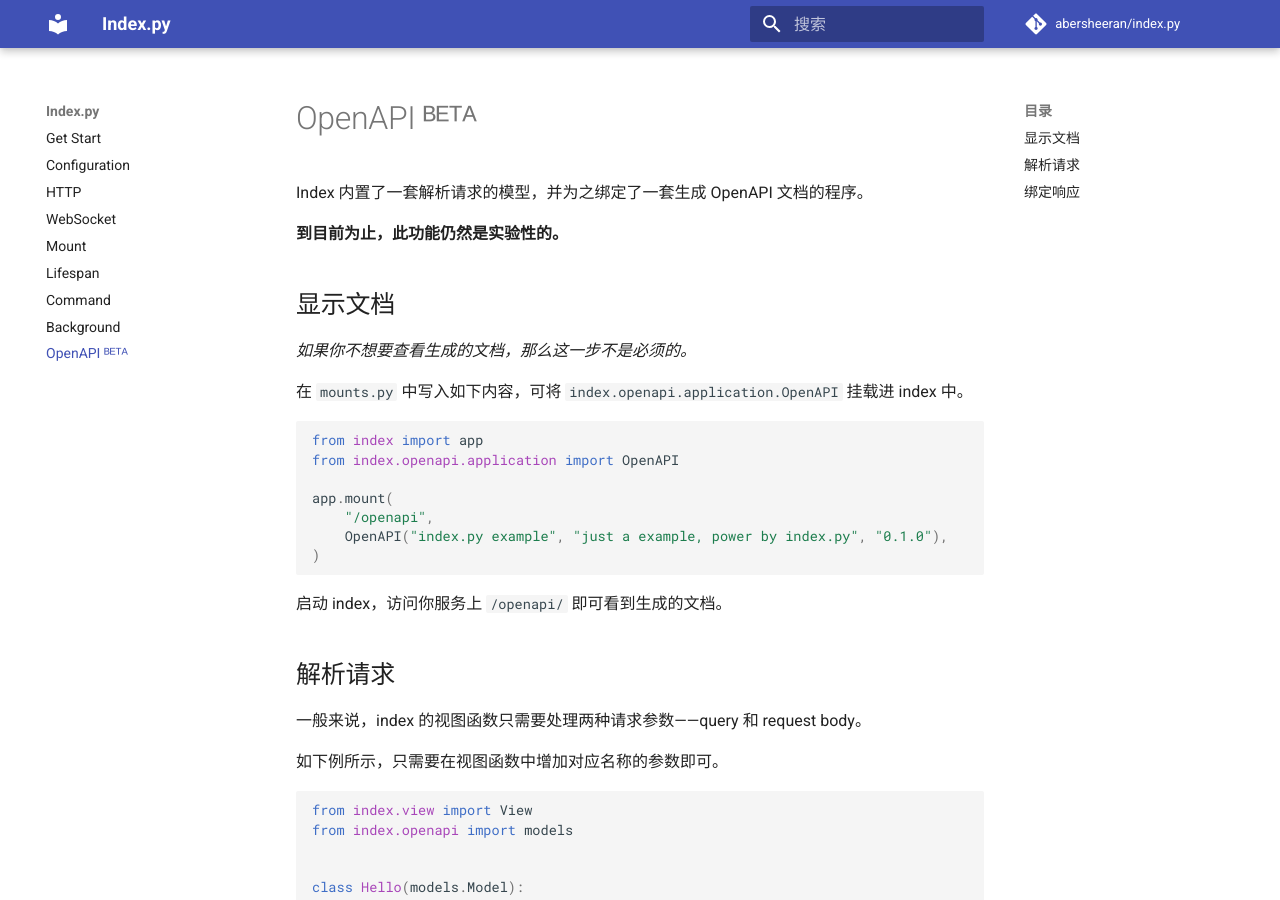
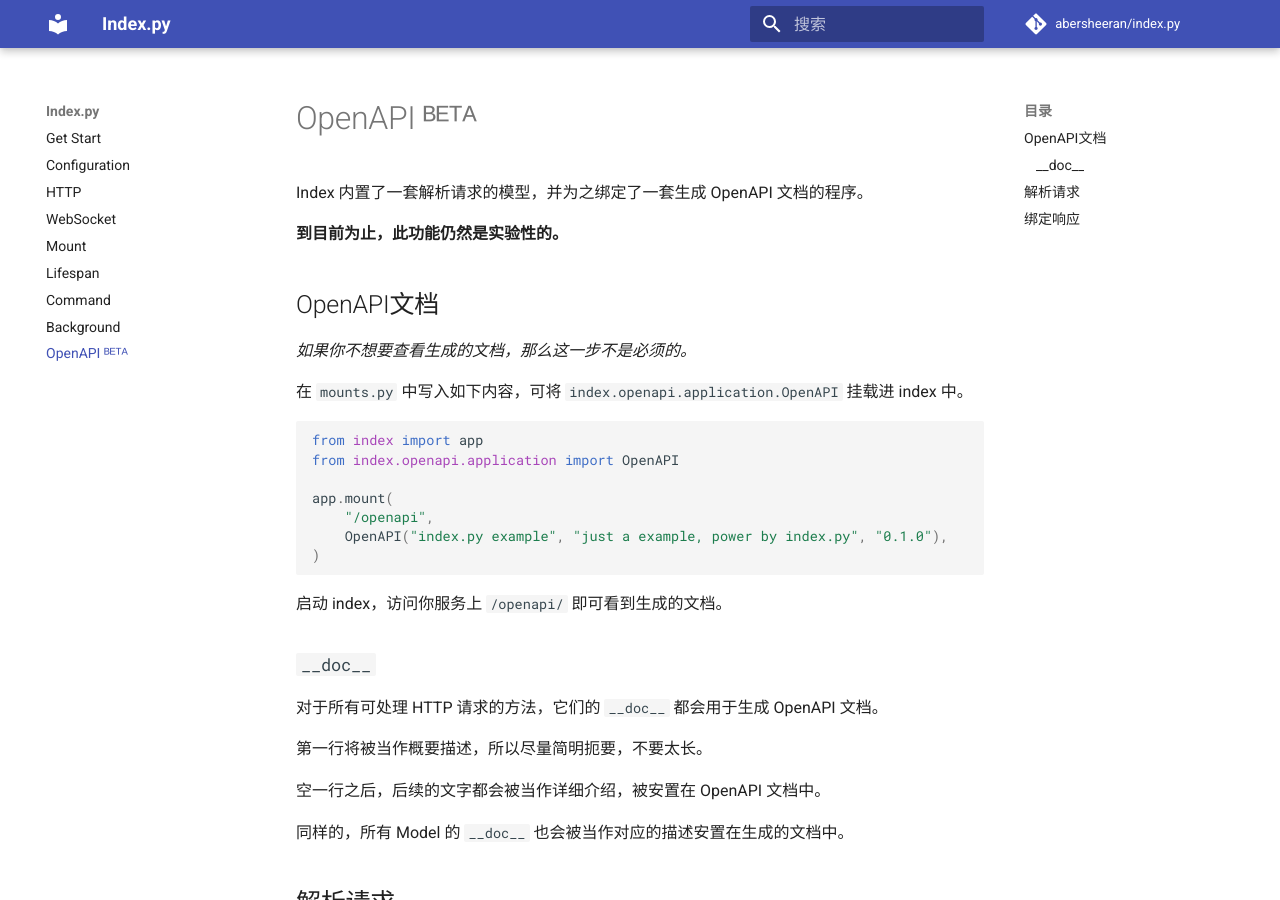
Before and after one commit to abersheeran/kui, an MkDocs documentation site: the page built from docs/openapi.md, in a window 1280 px wide and 900 px high. Built offline with MkDocs 1.6.1 and Material for MkDocs 9.7.7, drawn with Linux system fonts in a browser that asks for light colours; comment, search, counter and statistics services are not loaded.

Commit message:
update docs

````diff
--- a/docs/openapi.md
+++ b/docs/openapi.md
@@ -2,7 +2,7 @@ Index 内置了一套解析请求的模型，并为之绑定了一套生成 Open
 
 **到目前为止，此功能仍然是实验性的。**
 
-## 显示文档
+## OpenAPI文档
 
 *如果你不想要查看生成的文档，那么这一步不是必须的。*
 
@@ -19,6 +19,16 @@ app.mount(
 ```
 
 启动 index，访问你服务上 `/openapi/` 即可看到生成的文档。
+
+### `__doc__`
+
+对于所有可处理 HTTP 请求的方法，它们的 `__doc__` 都会用于生成 OpenAPI 文档。
+
+第一行将被当作概要描述，所以尽量简明扼要，不要太长。
+
+空一行之后，后续的文字都会被当作详细介绍，被安置在 OpenAPI 文档中。
+
+同样的，所有 Model 的 `__doc__` 也会被当作对应的描述安置在生成的文档中。
 
 ## 解析请求
 
````
